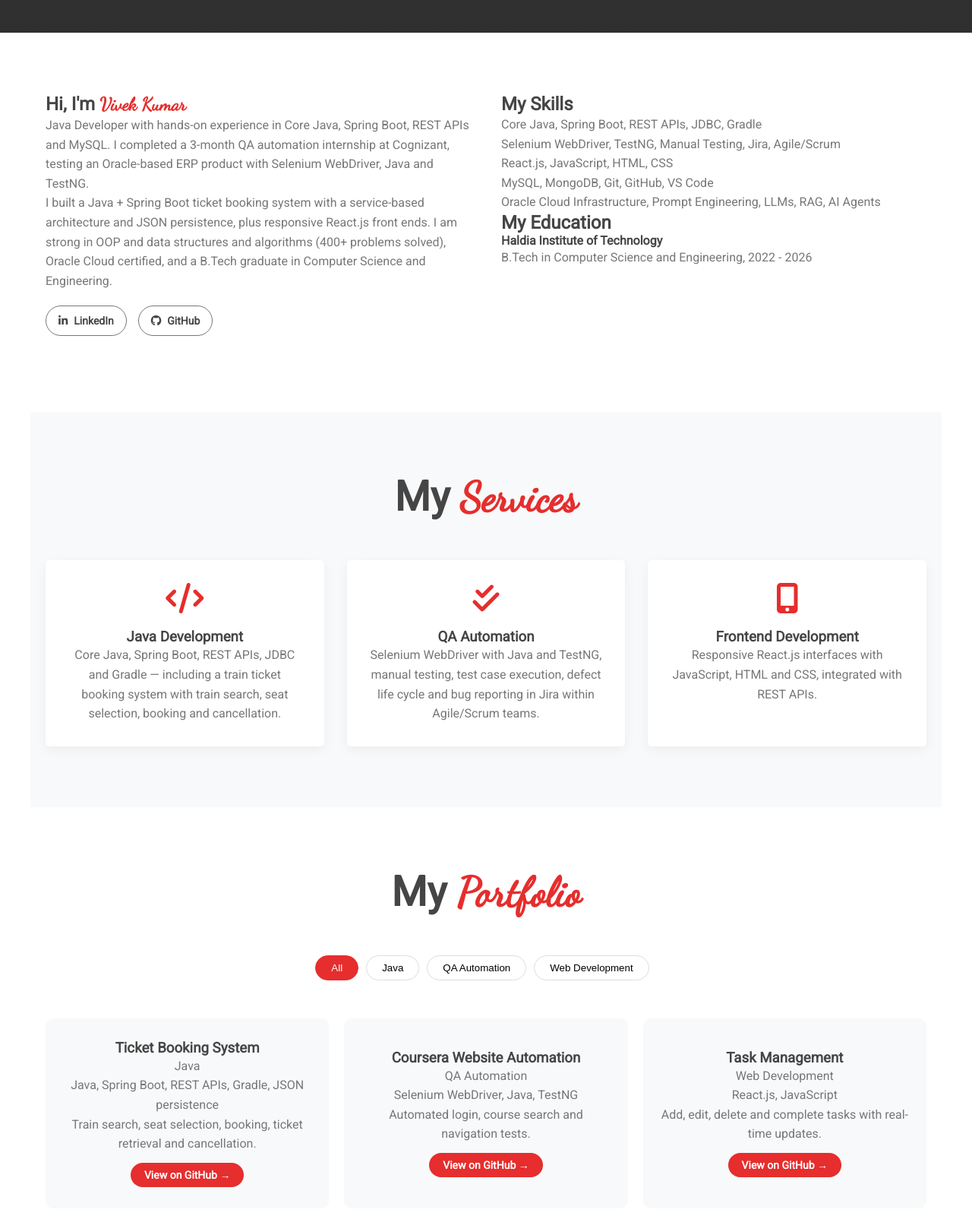
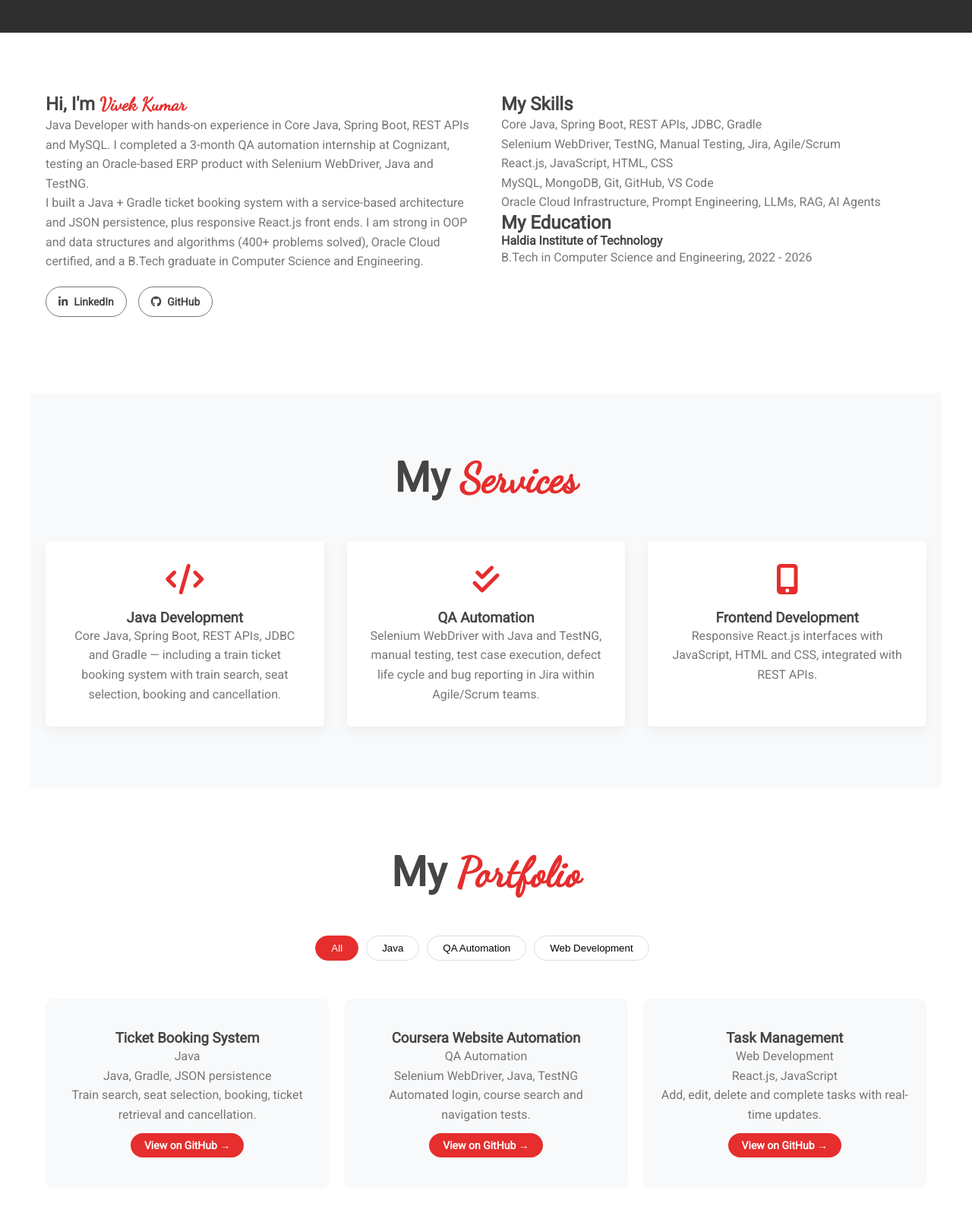
Before and after one commit to Vivek-kumar8/my-portfolio, a plain HTML site: page index.html in a window 1280 px wide. Shown: the part 757-2357 px from the top of the page at 76% size. Drawn offline with nearby package versions, Linux system fonts and the light colour scheme; grey boxes are pictures that could not be loaded.

Commit message:
Ticket Booking System is Java + Gradle, not Spring Boot, to match the repo

```diff
--- a/index.html
+++ b/index.html
@@ -42,7 +42,7 @@
             <div class="about-text">
               <h2>Hi, I'm <span class="accent-text">Vivek Kumar</span></h2>
               <p>Java Developer with hands-on experience in Core Java, Spring Boot, REST APIs and MySQL. I completed a 3-month QA automation internship at Cognizant, testing an Oracle-based ERP product with Selenium WebDriver, Java and TestNG.</p>
-              <p>I built a Java + Spring Boot ticket booking system with a service-based architecture and JSON persistence, plus responsive React.js front ends. I am strong in OOP and data structures and algorithms (400+ problems solved), Oracle Cloud certified, and a B.Tech graduate in Computer Science and Engineering.</p>
+              <p>I built a Java + Gradle ticket booking system with a service-based architecture and JSON persistence, plus responsive React.js front ends. I am strong in OOP and data structures and algorithms (400+ problems solved), Oracle Cloud certified, and a B.Tech graduate in Computer Science and Engineering.</p>
               <ul class="about-social">
                 <li><a href="https://www.linkedin.com/in/vivek-kumar-80b2a6250/" target="_blank" rel="noopener"><i class="fab fa-linkedin-in"></i><span>LinkedIn</span></a></li>
                 <li><a href="https://github.com/Vivek-kumar8" target="_blank" rel="noopener"><i class="fab fa-github"></i><span>GitHub</span></a></li>
@@ -107,7 +107,7 @@
                 <div class="portfolio-overlay" style="opacity:1; position:static; background:#f8f9fa; color:#454545; min-height:250px;">
                   <h3 style="color:#454545;">Ticket Booking System</h3>
                   <p style="color:#777;">Java</p>
-                  <p style="color:#777;">Java, Spring Boot, REST APIs, Gradle, JSON persistence</p>
+                  <p style="color:#777;">Java, Gradle, JSON persistence</p>
                   <p style="color:#777;">Train search, seat selection, booking, ticket retrieval and cancellation.</p>
                   <a class="project-link" href="https://github.com/Vivek-kumar8/Ticket-booking-system" target="_blank" rel="noopener">View on GitHub &rarr;</a>
                 </div>
```
